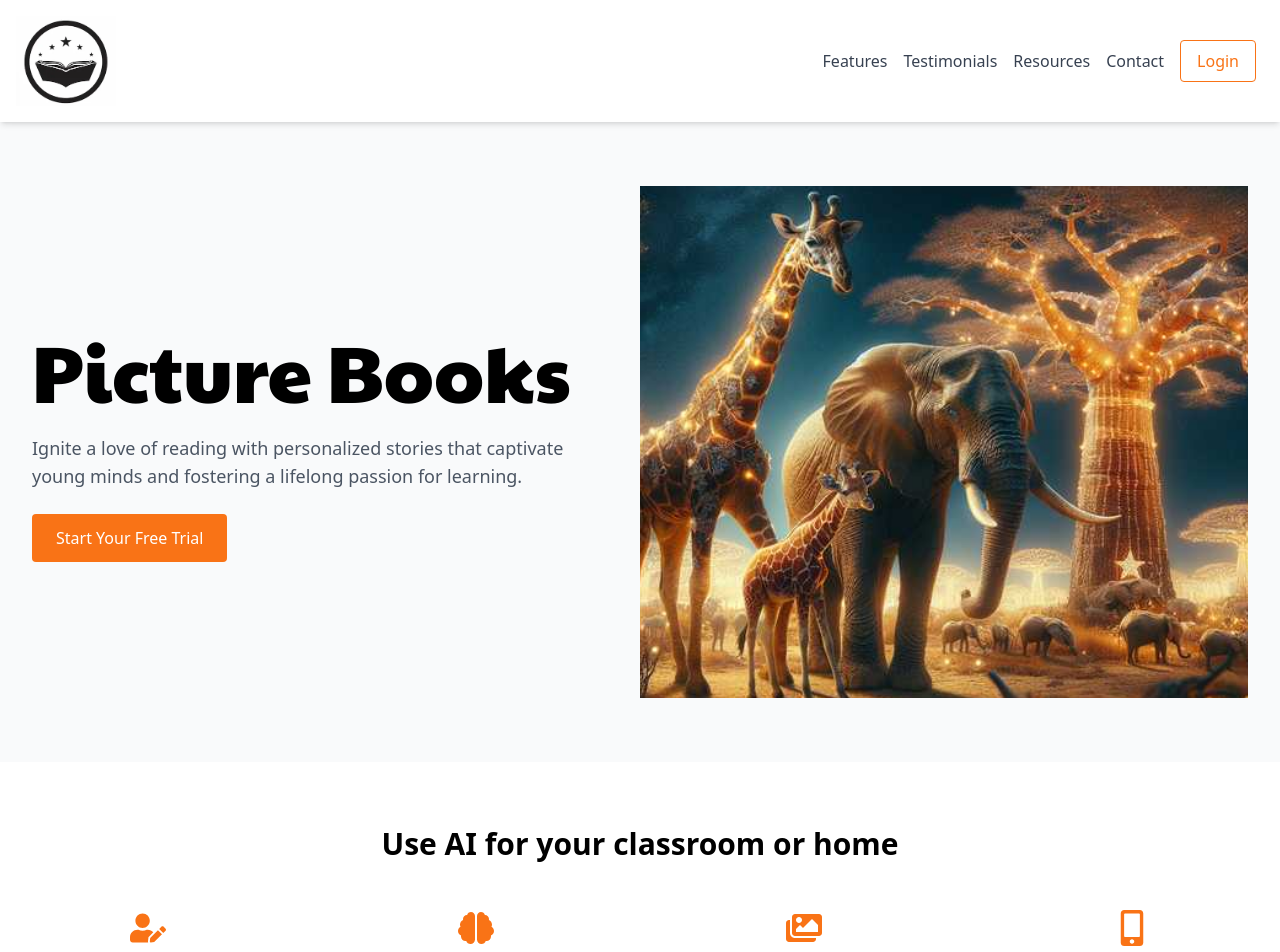
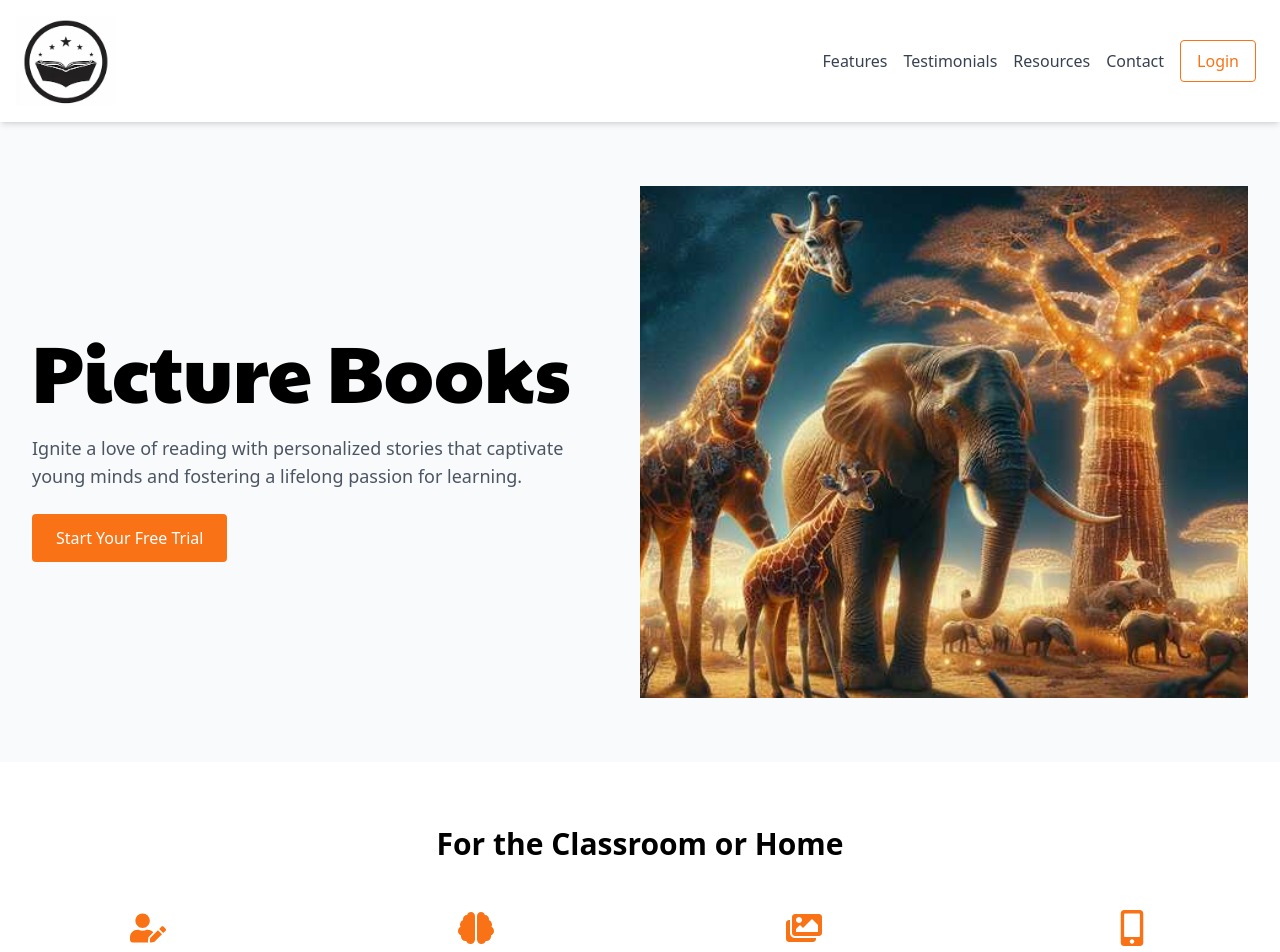
Before and after one commit to mister-bee/picturebooks-landing, a Next.js app: page / in a window 1280 px wide. Shown: the top 952 px of the page. Built offline with nearby package versions, Linux system fonts and the light colour scheme.

Commit message:
update text{

```diff
--- a/app/components/ValueProposition.tsx
+++ b/app/components/ValueProposition.tsx
@@ -5,9 +5,7 @@ import { FaUserEdit, FaBrain, FaImages, FaMobileAlt } from "react-icons/fa";
 export default function ValueProposition() {
   return (
     <section className="text-center py-16">
-      <h2 className="text-3xl font-bold mb-12">
-        Use AI for your classroom or home
-      </h2>
+      <h2 className="text-3xl font-bold mb-12">For the Classroom or Home</h2>
       <div className="grid grid-cols-1 md:grid-cols-4 gap-8 px-4 md:px-0">
         <div className="benefit-item">
           <FaUserEdit className="text-4xl text-orange-500 mx-auto mb-4" />
```
